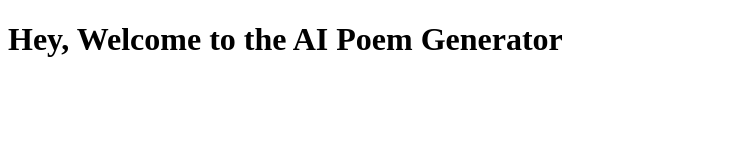
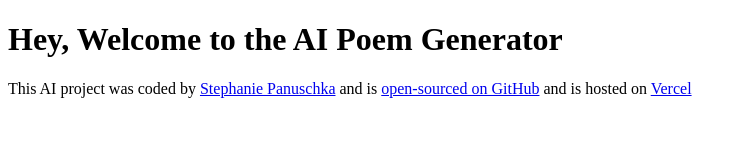
Before and after one commit to stephaniepanuschka/AI-poem-generator, a plain HTML site: page index.html in a window 1280 px wide. Shown: the whole page, without its empty margins (0-747 px from the left). Drawn offline with Linux system fonts and the light colour scheme.

Commit message:
Links to GIthub and Vercel added

```diff
--- a/index.html
+++ b/index.html
@@ -10,6 +10,11 @@
   <h1>
     Hey, Welcome to the AI Poem Generator
   </h1>
+
+  <footer> This AI project was coded by <a href="https://github.com/stephaniepanuschka" target="_blank">Stephanie Panuschka</a>
+    and is
+    <a href="https://github.com/stephaniepanuschka/AI-poem-generator" target="_blank">
+open-sourced on GitHub</a> and is hosted on <a href="https://ai-poem-generator-psi.vercel.app/" target="_blank">Vercel</a></footer>
   <script src="src/index.js"></script>
 </body>
 </html>
```
